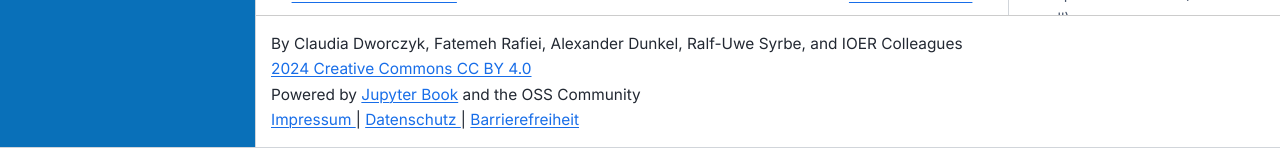
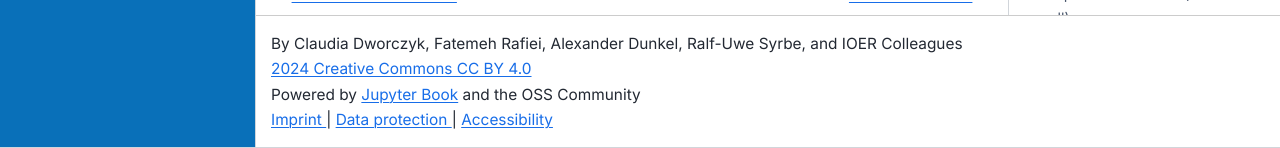
Before and after one commit to ioer-dresden/jupyter-book-nfdi4biodiversity, a Jupyter Book: the page built from CONTRIBUTING.md, in a window 1280 px wide and 900 px high, scrolled down 11757 px. Shown: the part 752-900 px from the top of the window. Built offline with Jupyter Book 1.0.4 settings and Sphinx 7.4.7 and the Sphinx Book theme 1.1.4, drawn with Linux system fonts in a browser that asks for light colours; some web fonts are replaced; pages that are not in the unit, such as notebooks, are missing from menus.

Commit message:
fix: use english links for impressum, accessibility and data proctection
fixes #1

```diff
--- a/_config.yml
+++ b/_config.yml
@@ -39,7 +39,7 @@ html:
   use_repository_button     : true  # Whether to add a link to your repository button
   use_issues_button         : false  # Whether to add an "open an issue" button
   extra_footer              : |
-    <a rel="license" href="https://creativecommons.org/licenses/by/4.0/deed.en">2024 Creative Commons CC BY 4.0</a><br>Powered by <a href="https://jupyterbook.org">Jupyter Book</a> and the OSS Community<br><a href="https://www.ioer.de/impressum">Impressum </a> | <a href="https://www.ioer.de/datenschutz">Datenschutz </a> | <a href="https://www.ioer.de/barrierefreiheit">Barrierefreiheit </a>
+    <a rel="license" href="https://creativecommons.org/licenses/by/4.0/deed.en">2024 Creative Commons CC BY 4.0</a><br>Powered by <a href="https://jupyterbook.org">Jupyter Book</a> and the OSS Community<br><a href="https://www.ioer.de/en/imprint">Imprint </a> | <a href="https://www.ioer.de/en/data-protection-statement">Data protection </a> | <a href="https://www.ioer.de/en/declaration-on-accessibility">Accessibility </a>
   home_page_in_navbar       : true  # Whether to include your home page in the left Navigation Bar
   baseurl                   : "https://training.fdz.ioer.info/"  # The base URL where your book will be hosted. Used for creating image previews and social links. e.g.: https://mypage.com/mybook/
   comments:
```
